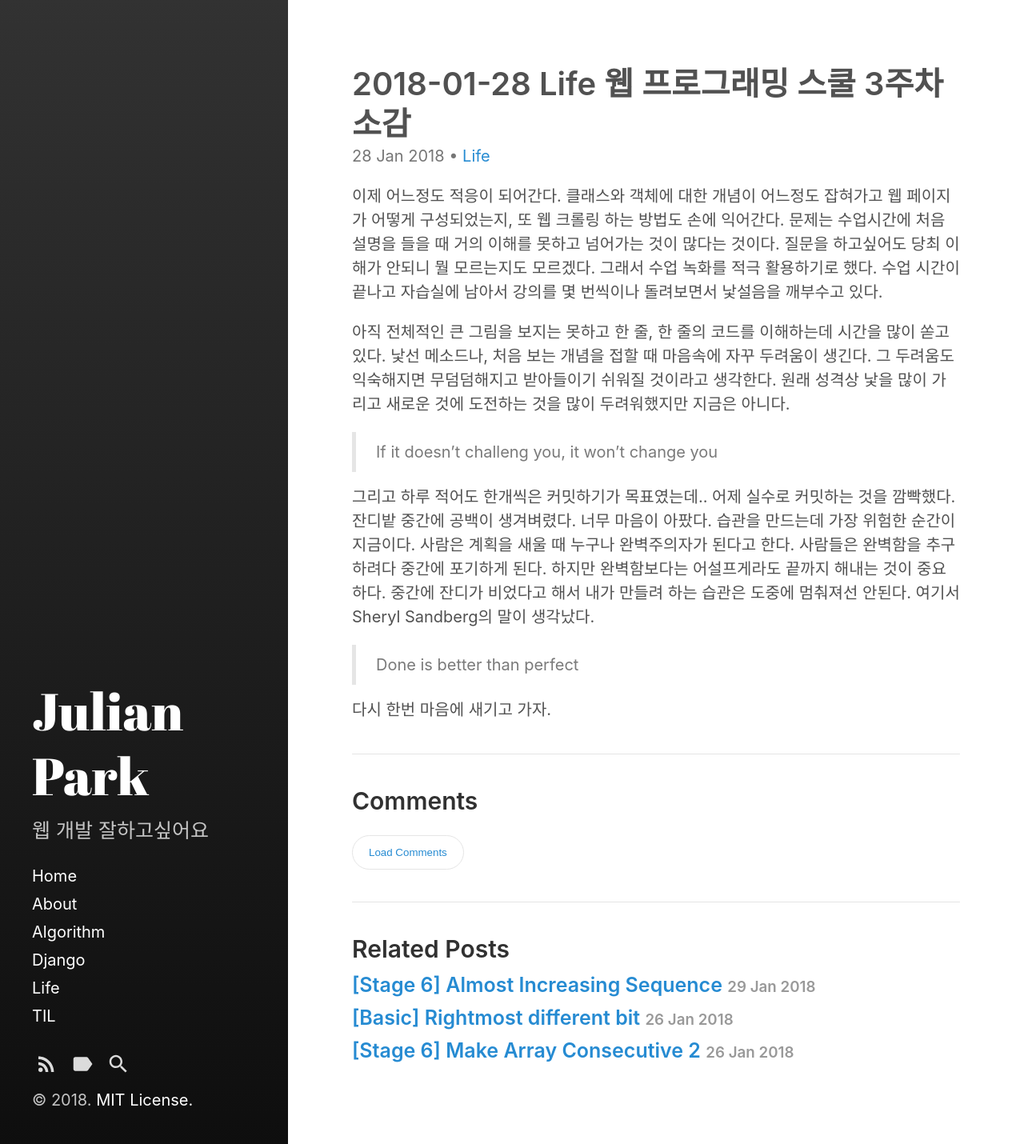
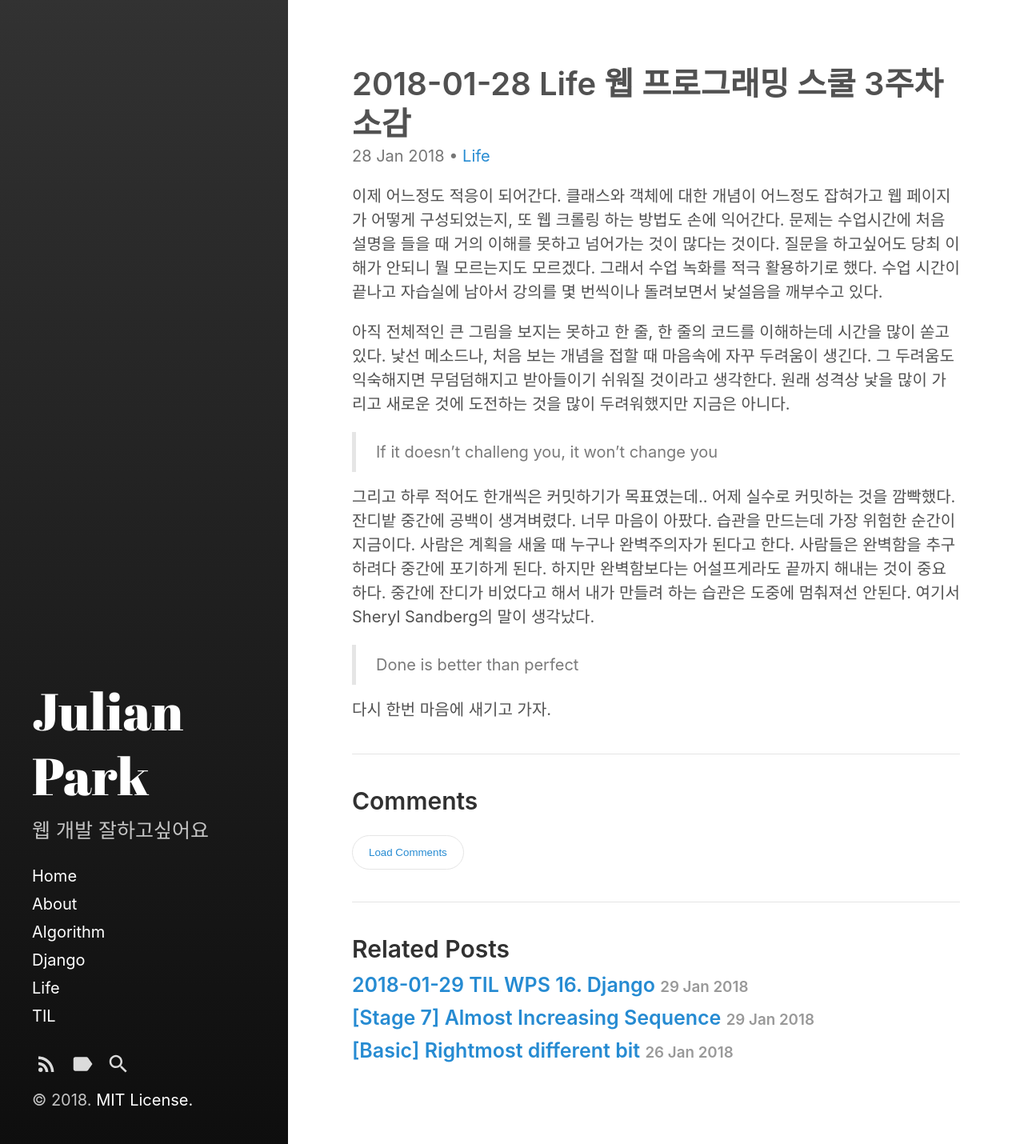
Before and after one commit to Chrisaor/chrisaor.github.com, a Jekyll site: the page built from _posts/LIFE/2018-01-28-LIFE.md, in a window 1280 px wide. Shown: the whole page at 80% size. Built offline with Jekyll 4.4.1, drawn with Linux system fonts in a browser that asks for light colours; part of the change alters nothing that is shown.

Commit message:
2018-01-29 TIL update

````diff
--- a/_posts/Algorithm/2018-01-29-Algorithm_AlmostIncreasingSequence.md
+++ b/_posts/Algorithm/2018-01-29-Algorithm_AlmostIncreasingSequence.md
@@ -1,6 +1,6 @@
 ---
 layout: post
-title:  "[Stage 6] Almost Increasing Sequence"
+title:  "[Stage 7] Almost Increasing Sequence"
 date:   2018-01-29 10:05:00 +0900
 categories: Algorithm
 ---
--- /dev/null
+++ b/_posts/TIL/2018-01-29-TIL.md
@@ -0,0 +1,178 @@
+---
+layout: post
+title:  "2018-01-29 TIL WPS 16. Django"
+date:   2018-01-29 11:30:00 +0900
+categories: TIL
+---
+
+## 공개키 암호화 기법
+
+평문 -> 개인키 -> 암호화된 문자열 -> 공개키 -> 평문
+
+평문 -> 공개키 -> 암호화된 문자열 -> 개인키 -> 평문
+
+Alice
+Alice의, 공개키
+Alice의, 개인키
+
+Bob
+Bob의, 공개키
+Bob의, 개인키
+
+- 통신과정
+
+Alice -> Bob에게 통신
+공개키 요청과정(암호화 필요없음)
+Alice -> Bob에게 요청(너의 공개키를 줘) -> 보내줌
+
+
+- 암호화 과정
+
+평문 -> Alice가 Bob의 공개키로 암호화
+-> Bob의 개인키로만 풀 수 있는 암호화된 문자열
+-> 이 암호화된 문자열을 풀 수 있는건 오직 Bob
+-> Bob은 자신의 개인키로 복호화
+-> 평문
+
+- Man-in-the-middle attack (중간자 공격)
+
+Alice가 Bob에게 공개키를 요청
+-> Alice가 Bob이라고 생각하도록 Mallory가 통신을 가로챔
+-> Mallory가 자신의 공개키를 Alice에게 줌
+-> Alice는 그 공개키가 Bob의 것이라 생각함
+-> Mallory는 자기가 Alice인 척 Bob에게 공개키를 요청
+-> Bob은 Alice라고 생각한 Mallory에게 자신의 공개키를 전송
+
+
+
+
+## 프론트엔드 이야기
+
+Angular1.x -> ReactJS -> Angular2, ReactJS, VueJs
+
+Angular2는 자바스크립트, 타입스크립트 둘다 알아야함, 진입장벽은 높지만 배우고나면 정말 좋음. 유지보수가 편함.
+
+ReactJS, VueJS는 취업용으로 좋음. ReactJS가 Angular1.x에서 옮겨오면서 많은 회사들이 사용중이므로 취업하고 싶으면 ReactJS. 새로 시작하는 회사나 창업이라면 VueJS를 추천.
+
+한가지 언어를 이미 마스터했다면 새로운 언어를 배우는데는 한 달밖에 걸리지 않는다. 하지만 프레임워크는 손에 익는데 6개월까지 걸림. 그러므로 프레임워크를 잘 고르는게 중요하다(?)
+
+## Django 시작하기
+
+브라우저에서 HTTP요청 -> DNS -> IP -> request -> 서버컴퓨터에 도차 -> 서버컴퓨터의 웹 서버 프로그램이 해당 요청을 받음 -> 웹 서버 프로그램은 웹 애플리케이션에 요청에 대한 응답의 제작을 요청 -> 웹 에플리케이션은 요청에 대한 응답을 동적으로 생성해서 웹 서버에게 돌려줌 -> 웹 서버는 자신이 요청하고 받은 응답을 다시 사용자에게 전송 -> 브라우저에서 해당 결과를 봄
+
+여기서 웹 애플리케이션이 장고
+
+### 가상환경 설정하고 장고 설치하기
+
+1.  projects폴더에 django/djangogirls_tutorial 폴더 생성
+2. pyenv local fc-djangogirls 가상환경 설정
+3. git init
+4. .gitignore 작성(Django, Pycharm-all, macOS, git) - gitignore.io
+5. PyCharm에서 이 프로젝트 열고 Project interpreter를 fc-djangogirls로 설정
+6. pip install django
+7. django-admin startproject mysite
+
+
+#### 폴더 수정
+
+그 바깥쪽에 있는 폴더는 django로 바꾼다. 패키지 이름(\_\_init\_\_.py 파일이 있는 있는 폴더 = 패키지)은 config로 바꾼다. 반드시 refactor로 바꾼다. (바깥쪽 폴더 django를 바꿀 때는 serch for references, search in comments and strings의 옵션을 해제함)
+django폴더는 우클릭해서 Mark Directory as Source Root로 설정
+(패키지로서 사용하는 것이 아니라 단순히 Sources Root로만 사용되도록 함, 설정을 안하게 되면 import가 이상하게 되고 파이썬이 동작하지도 않음)
+
+#### settings.py 수정
+
+TIME_ZONE = 'Asia/Seoul'
+
+특정 지역에서 데이터가 저장되는 시간을 설정. 표시되는 시간에도 영향을 줌. 시차가 있는 외국의 브라우저에서 접속 할 때 서버의 시간에서 계산을 하도록 하는 기준이 됨.
+
+#### runserver 실행
+
+```
+$ python manage.py runserver
+```
+
+http://127.0.0.1:8000에 들어가본다.
+
+![image](https://user-images.githubusercontent.com/33015649/35507410-05e9f470-0530-11e8-89b4-239f259e1fb4.png)
+
+위와 같은 화면이 뜨는 것을 확인한다.
+
+#### pip list 저장하기
+
+내가 만든 프로젝트들의 환경들을 저장해주어야 나중에 환경이 바뀐 곳에서도 필요한 버전, 환경등을 다시 참고하고 복원할 수 있다.
+
+`
+$ pip freeze > requirement.txt
+`
+
+#### 장고 앱 생성
+
+`$ python manage.py startapp blog`
+
+blog라는 장고앱을 생성한다. 위 명령어를 입력하면 blog 패키지가 생성된 것을 알 수 있다. 장고에서는 패키지 = 앱이라고 생각
+
+settings.py에 INSTALLED_APPS에 blog를 추가해준다. 장고의 여러가지 패키지 중에 앱으로 관리되는 패키지를 지정해야주어야함.
+![image](https://user-images.githubusercontent.com/33015649/35509487-a52cb1ec-0537-11e8-8c28-9e066cfe8ca7.png)
+
+
+#### model.py 작성
+
+장고에서의 모델은 객체의 특별한 종류인데, **클래스를 만들면 그 내용이 데이터베이스에 저장이 된다.** 클라스 하나는 같은 형태의 데이터를 저장할 수 있는 테이블 하나를 의미한다.
+
+다음과 같이 model.py에 작성한다.
+\#는 설명이 있는 부분
+
+```python
+from django.db import models
+from django.utils import timezone
+
+class Post(models.Model): #
+    author = models.ForeignKey('auth.User', on_delete=models.CASCADE,) #
+    title = models.CharField(max_length=200)
+    content = models.TextField(blank=True)
+    created_date = models.DateTimeField(
+        default=timezone.now
+    )
+    published_date = models.DateTimeField(
+        blank=True, null=True
+    )
+
+    def publish(self):
+        self.published_date = timezone.now()
+        self.save() #
+
+    def __str__(self):
+        return self.title
+```
+
+
+- Post클래스 : 데이터베이스의 테이블 정의. 파이썬에서 클래스의 첫글자는 대문자로 쓰는게 원칙
+- models.Model : models.Model의 클래스를 상속받는데, 역할은 Post 클래스안에 정의한 속성들이 데이터베이스의 형태를 결정하게 한다.
+
+author, title, content, created\_date, published\_date = DB의 column
+각 column에 저장되는 내용은 row 또는 record라고 함. 엑셀로 생각하면 됨.
+
+![default](https://user-images.githubusercontent.com/33015649/35508923-9676feac-0535-11e8-9a62-344536034b3a.png)
+
+- save() : 메모리에 올라와있기만 한 데이터를 데이터베이스에 기록하기
+- on_delete=models.CASCADE : 연결된 계정의 내용까지 삭제되는 기능
+- migrate : 데이터베이스 적용하기
+
+#### migrate
+
+모델에 대한 변경사항 저장
+
+`$ python manage.py migrate`
+
+#### makemigrations
+
+migrations 패키지를 생성함
+
+`$ python manage.py makemigrations`
+
+0001_initial.py를 보면 Post클래스로 만들어준 속성들이 나타나있는 것을 알 수 있는데 실제 데이터베이스에 적용될 수 있도록 함.
+
+
+#### Sqlectron
+
+SQL
````
